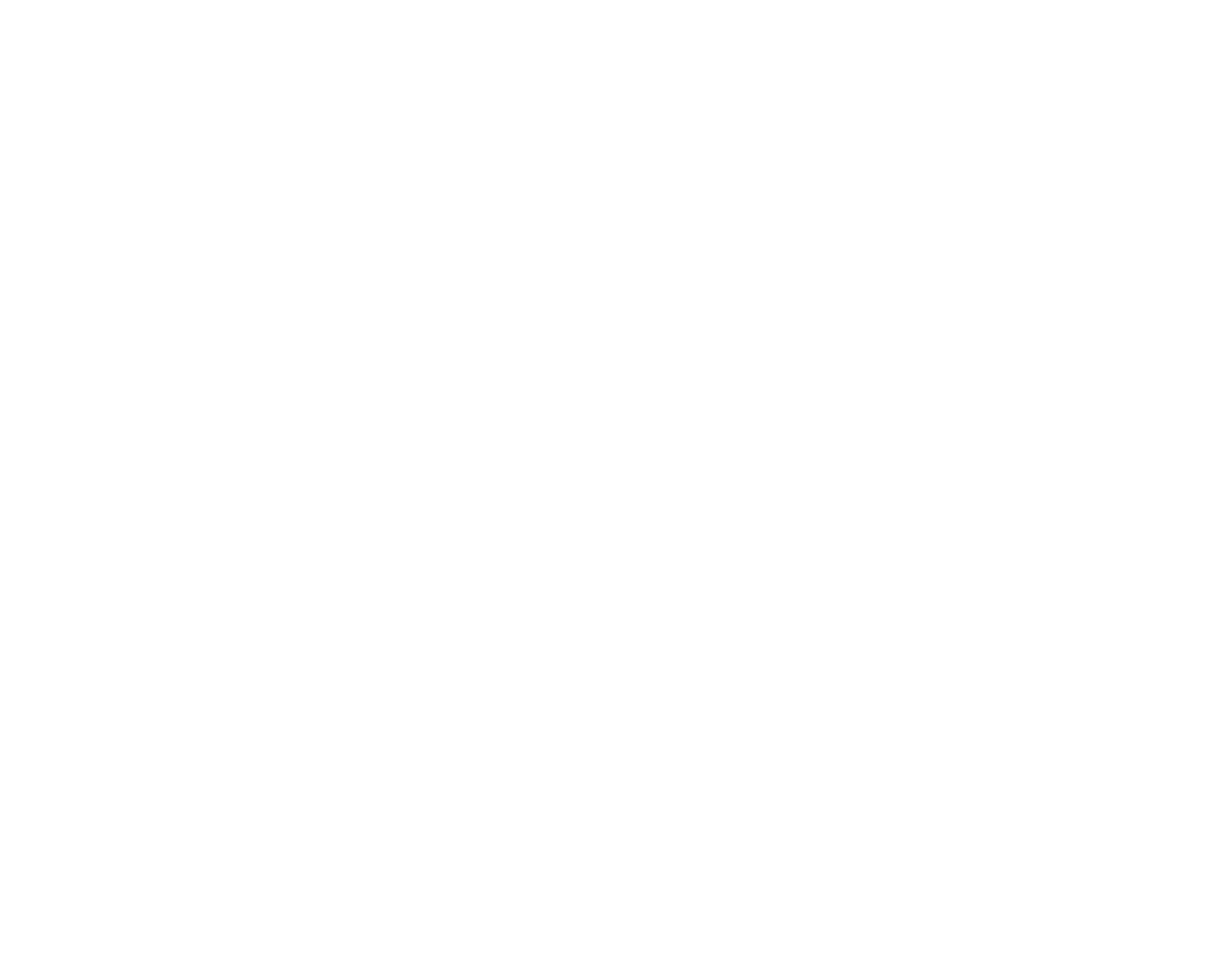
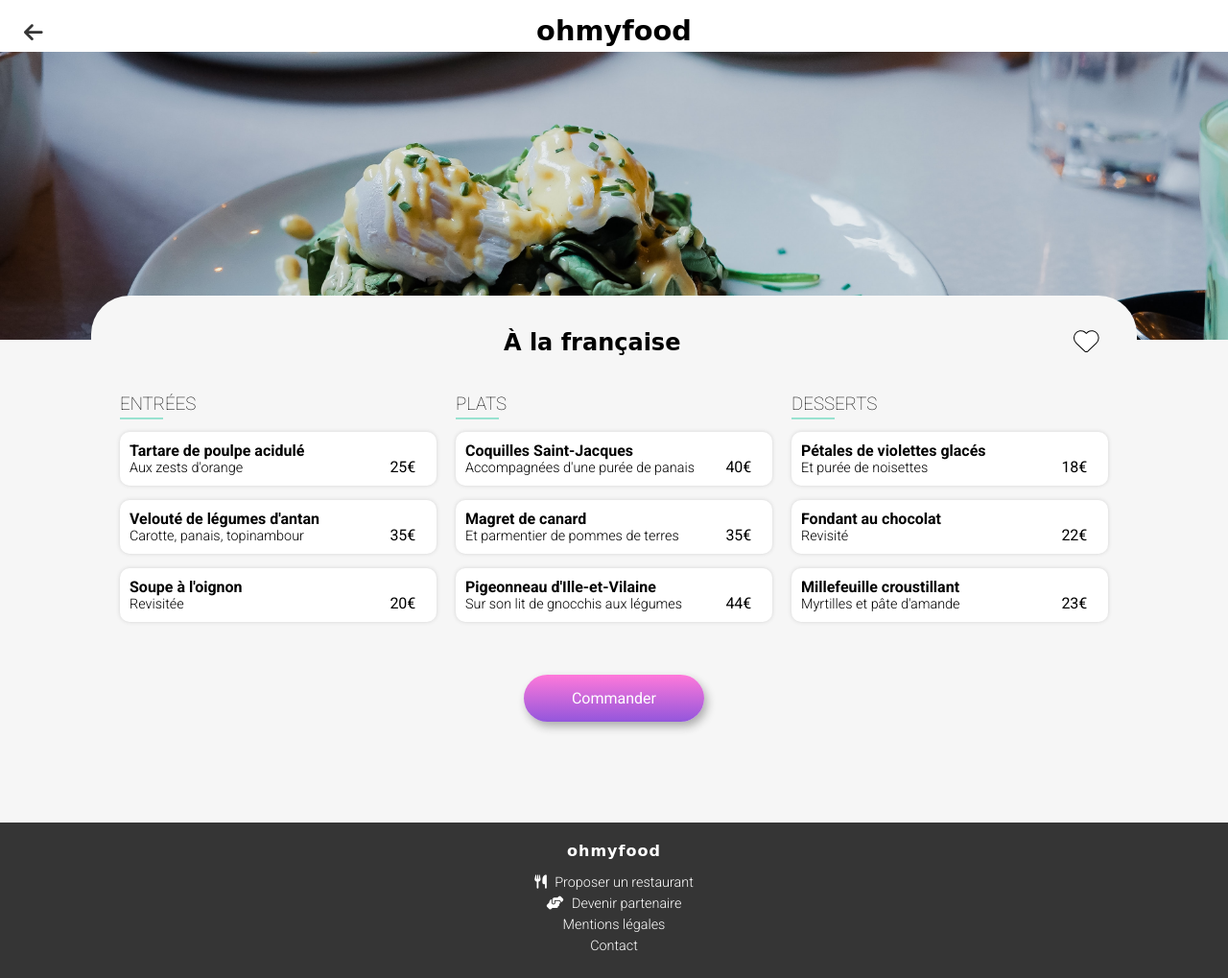
Before and after one commit to MorganeLM/MorganeLeMarquer_3_19022021, a plain HTML site: page menus/la_note_enchantee/index.html in a window 1280 px wide. Shown: the whole page at 96% size. Before the commit the page ends 800 px from the top, so only its background shows below. Drawn offline with Linux system fonts and the light colour scheme; a web font is replaced by a local one.

Commit message:
add "La palette du goût" html template

```diff
--- a/css/main.scss
+++ b/css/main.scss
@@ -267,7 +267,7 @@ a.site-hook__btn:hover, a.menu__btn:hover{
                     padding: 2px;
                     -webkit-text-stroke: 1px black;
                     color: white;
-                    transition: all 2s;
+                    transition: all 1s;
                     &:hover{
                         -webkit-text-stroke: 1px transparent;
                         background: linear-gradient($secondary, $primary);
@@ -341,7 +341,7 @@ footer{
                 padding-right: 20px;
                 -webkit-text-stroke: 1px black;
                 color: white;
-                transition: all 2s;
+                transition: all 1s;
                 &:hover{
                     -webkit-text-stroke: 1px transparent;
                     background: linear-gradient($secondary, $primary);
--- a/menus/la_note_enchantee/index.html
+++ b/menus/la_note_enchantee/index.html
@@ -0,0 +1,128 @@
+<!DOCTYPE html>
+<html lang="fr">
+<head>
+    <meta charset="UTF-8">
+    <meta name="viewport" content="width=device-width, initial-scale=1.0">
+    <title>ohmyfood</title>
+
+    <script src="https://kit.fontawesome.com/aa8e0b2da9.js" crossorigin="anonymous"></script>
+    <!-- CSS links -->
+    <link href="https://fonts.googleapis.com/css2?family=Roboto:wght@100;300;400;500;700&family=Shrikhand&display=swap" rel="stylesheet">
+    <link rel="stylesheet" href="/css/main.css">
+</head>
+<body class="menu_page">
+    <header>
+        <a href="/index.html">
+            <i class="fas fa-arrow-left"></i>
+        </a>
+        <h1>ohmyfood</h1>
+    </header>
+    <main>
+        <div>
+            <img src="/images/restaurants/a_la_francaise.jpg" alt="restaurant à la française">
+        </div>
+        <div class="menu">
+            <div class="menu__header">
+                <h2>à la française</h2>
+                <div>
+                    <i class="fas fa-heart"></i>
+                </div>
+            </div>
+            <div class="menu__content">
+                <section class="menu__part">
+                    <h3 id="entrees">entrées</h3>
+                    <article class="menu__part__item" id="first-item">
+                        <div class="menu__part__item__description">
+                            <h4>Tartare de poulpe acidulé</h4>
+                            <p>Aux zests d'orange</p>
+                        </div>
+                        <p class="menu__part__item__price">25€</p>
+                        <div class="menu__part__item__check"><i class="fas fa-check-circle"></i></div>
+                    </article>
+                    <article class="menu__part__item" id="second-item">
+                        <div class="menu__part__item__description">
+                            <h4>Velouté de légumes d'antan</h4>
+                            <p>Carotte, panais, topinambour</p>
+                        </div>
+                        <p class="menu__part__item__price">35€</p>
+                        <div class="menu__part__item__check"><i class="fas fa-check-circle"></i></div>
+                    </article>
+                    <article class="menu__part__item" id="third-item">
+                        <div class="menu__part__item__description">
+                            <h4>Soupe à l'oignon</h4>
+                            <p>Revisitée</p>
+                        </div>
+                        <p class="menu__part__item__price">20€</p>
+                        <div class="menu__part__item__check"><i class="fas fa-check-circle"></i></div>
+                    </article>
+                </section>
+                <section class="menu__part">
+                    <h3 id="plats">plats</h3>
+                    <article class="menu__part__item" id="fourth-item">
+                        <div class="menu__part__item__description">
+                            <h4>Coquilles Saint-Jacques</h4>
+                            <p>Accompagnées d'une purée de panais</p>
+                        </div>
+                        <p class="menu__part__item__price">40€</p>
+                        <div class="menu__part__item__check"><i class="fas fa-check-circle"></i></div>
+                    </article>
+                    <article class="menu__part__item" id="fifth-item">
+                        <div class="menu__part__item__description">
+                            <h4>Magret de canard</h4>
+                            <p>Et parmentier de pommes de terres</p>
+                        </div>
+                        <p class="menu__part__item__price">35€</p>
+                        <div class="menu__part__item__check"><i class="fas fa-check-circle"></i></div>
+                    </article>
+                    <article class="menu__part__item" id="sixth-item">
+                        <div class="menu__part__item__description">
+                            <h4>Pigeonneau d'Ille-et-Vilaine</h4>
+                            <p>Sur son lit de gnocchis aux légumes</p>
+                        </div>
+                        <p class="menu__part__item__price">44€</p>
+                        <div class="menu__part__item__check"><i class="fas fa-check-circle"></i></div>
+                    </article>
+                </section>
+                <section class="menu__part">
+                    <h3 id="desserts">desserts</h3>
+                    <article class="menu__part__item" id="seventh-item">
+                        <div class="menu__part__item__description">
+                            <h4>Pétales de violettes glacés</h4>
+                            <p>Et purée de noisettes</p>
+                        </div>
+                        <p class="menu__part__item__price">18€</p>
+                        <div class="menu__part__item__check"><i class="fas fa-check-circle"></i></div>
+                    </article>
+                    <article class="menu__part__item" id="eithth-item">
+                        <div class="menu__part__item__description">
+                            <h4>Fondant au chocolat</h4>
+                            <p>Revisité</p>
+                        </div>
+                        <p class="menu__part__item__price">22€</p>
+                        <div class="menu__part__item__check"><i class="fas fa-check-circle"></i></div>
+                    </article>
+                    <article class="menu__part__item" id="ninth-item">
+                        <div class="menu__part__item__description">
+                            <h4>Millefeuille croustillant</h4>
+                            <p>Myrtilles et pâte d'amande</p>
+                        </div>
+                        <p class="menu__part__item__price">23€</p>
+                        <div class="menu__part__item__check"><i class="fas fa-check-circle"></i></div>
+                    </article>
+                </section>
+            </div>
+            <div>
+                <a class="menu__btn" href="#">Commander</a>
+            </div>
+        </div>
+    </main>
+    <footer>
+        <h4>ohmyfood</h4>
+        <p><i class="fas fa-utensils"></i> Proposer un restaurant</p>
+        <p><i class="fas fa-hands-helping"></i> Devenir partenaire</p>
+        <p>Mentions légales</p>
+        <p><a href="mailto:contact@ohmyfood.com">Contact</a></p>
+    </footer>
+
+</body>
+</html>
```
Also changed, not shown: menus/la_palette_du_gout/index.html (+128 -0 lines), css/main.css.
